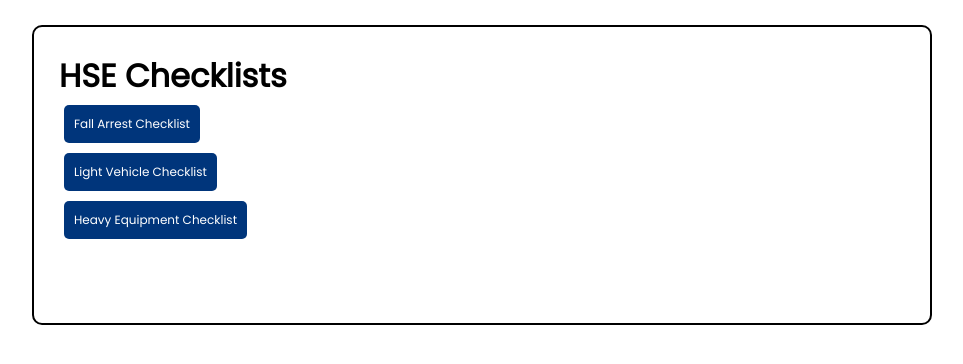
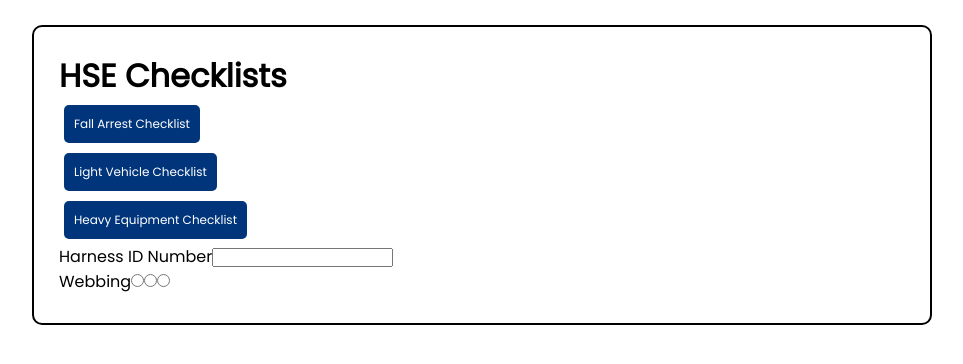
Before and after one commit to kbaillieul/checklist-project, a React (Create React App) app: page / in a window 1280 px wide. Shown: the top 364 px of the page, without its empty margins (158-1121 px from the left). Built offline with nearby package versions, Linux system fonts and the light colour scheme.

Commit message:
Form elements added to FA checklist

```diff
--- a/src/components/FAChecklist.jsx
+++ b/src/components/FAChecklist.jsx
@@ -1,7 +1,22 @@
 import React from "react";
 
 const FAChecklist = () => {
-  return <div></div>;
+  return (
+    <div>
+      <form className="form">
+        <div className="form-control">
+          <label>Harness ID Number</label>
+          <input type="text"></input>
+        </div>
+        <div className="form-control">
+          <label>Webbing</label>
+          <input type="radio" value="OK" name="OK"></input>
+          <input type="radio" value="Issue" name="Issue"></input>
+          <input type="radio" value="NA" name="NA"></input>
+        </div>
+      </form>
+    </div>
+  );
 };
 
 export default FAChecklist;
```
